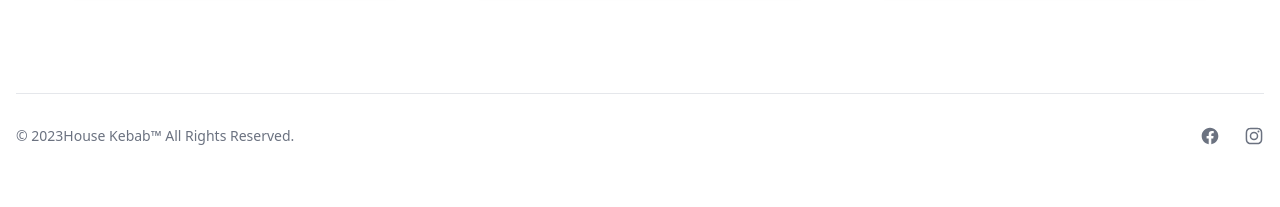
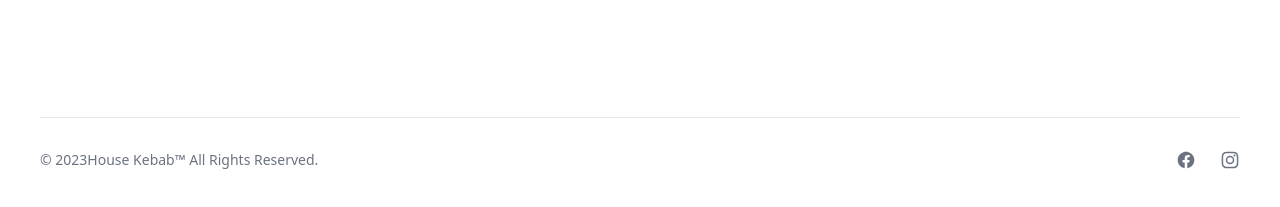
Before and after one commit to azavjo40/house-kebab-front, a Next.js app: page / in a window 1280 px wide. Shown: the part 3151-3358 px from the top of the page. Built offline with nearby package versions, Linux system fonts and the light colour scheme.

Commit message:
added link

```diff
--- a/src/containers/footer/index.tsx
+++ b/src/containers/footer/index.tsx
@@ -4,17 +4,17 @@ export function Footer() {
   const [year] = useState(new Date().getFullYear());
 
   return (
-    <footer className="bg-white dark:bg-gray-900 px-4 pb-16 pt-4 mb-12 md:mb-0 relative">
-      <hr className="my-6 border-gray-200 sm:mx-auto dark:border-gray-700 lg:my-8" />
+    <footer className="bg-white  px-4 pb-16 pt-4 mb-12 md:p-10 md:mb-0 relative">
+      <hr className="my-6 border-gray-200 sm:mx-auto  lg:my-8" />
       <div className="flex items-center justify-between">
-        <span className="text-sm text-gray-500 sm:text-center dark:text-gray-400">
+        <span className="text-sm text-gray-500 sm:text-center ">
           © {year}
           <a href="https://flowbite.com/" className="hover:underline">
             House Kebab™ All Rights Reserved.
           </a>
         </span>
         <div className="flex space-x-6 sm:justify-center sm:mt-0">
-          <a href="#" className="text-gray-500 hover:text-gray-900 dark:hover:text-white">
+          <a href="/" className="text-gray-500">
             <svg className="w-5 h-5" fill="currentColor" viewBox="0 0 24 24" aria-hidden="true">
               <path
                 fill-rule="evenodd"
@@ -24,7 +24,11 @@ export function Footer() {
             </svg>
             <span className="sr-only">Facebook page</span>
           </a>
-          <a href="#" className="text-gray-500 hover:text-gray-900 dark:hover:text-white">
+          <a
+            href="https://instagram.com/housekebab_pizza?igshid=OGRjNzg3M2Y="
+            target="_blank"
+            className="text-gray-500"
+          >
             <svg className="w-5 h-5" fill="currentColor" viewBox="0 0 24 24" aria-hidden="true">
               <path
                 fill-rule="evenodd"
--- a/src/pages/_app.tsx
+++ b/src/pages/_app.tsx
@@ -5,14 +5,17 @@ import { MobileAppBar } from "@/containers/mobile-app-bar";
 import { GeneralContextProvider } from "@/stores/general";
 import "@/styles/globals.css";
 import type { AppProps } from "next/app";
+import { useRouter } from "next/router";
 
 export default function App({ Component, pageProps }: AppProps) {
+  const { asPath } = useRouter();
+
   return (
     <GeneralContextProvider>
       <DenseAppBar />
       <Component {...pageProps} />
       <MobileAppBar />
-      <Footer />
+      {!(asPath.includes("/basket") || asPath.includes("/admin")) && <Footer />}
       <CustomizedSnackbars />
     </GeneralContextProvider>
   );
```
